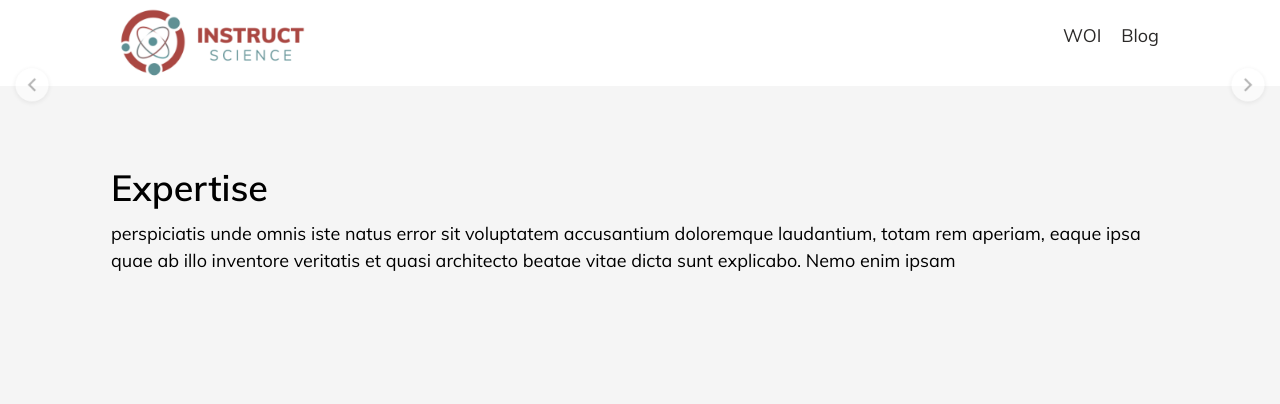
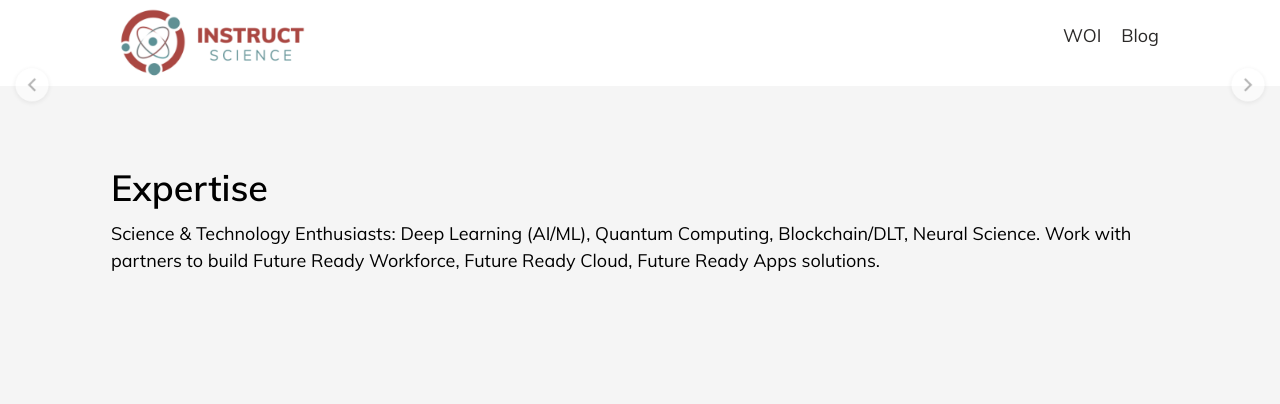
Before and after one commit to DheerajMaruthi/ISproject, a Django app: template instructscience/src/instructscience/assets/templates/home/index.html in a window 1280 px wide. Shown: the top 404 px of the page. Run offline with Django 3.2, Linux system fonts and the light colour scheme; the template is opened without the code that fills it, so the values that code supplies are empty; parts of the project's set-up code (start-up, migrations or seed data) failed here and were passed over; some libraries are stand-ins or nearby versions.

Commit message:
Changed the Index file - Added Expertise details

```diff
--- a/instructscience/src/instructscience/assets/templates/home/index.html
+++ b/instructscience/src/instructscience/assets/templates/home/index.html
@@ -73,9 +73,9 @@
     <div class="row">
       <div class="expertise-head-wrapper">
         <h2>Expertise</h2>
-        <p>perspiciatis unde omnis iste natus error sit voluptatem accusantium doloremque laudantium, totam rem
-          aperiam, eaque ipsa quae ab illo inventore veritatis et quasi architecto beatae vitae dicta sunt
-          explicabo. Nemo enim ipsam</p>
+        <p>
+			Science & Technology Enthusiasts: Deep Learning (AI/ML), Quantum Computing, Blockchain/DLT, Neural Science. Work with partners to build Future Ready Workforce, Future Ready Cloud, Future Ready Apps solutions.
+		</p>
       </div>
       <div class="expertise-tab-wrapper">
         <ul class="nav nav-tabs" id="myTab" role="tablist">
```
